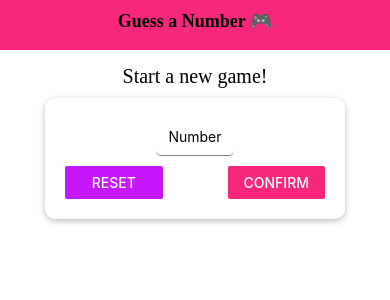
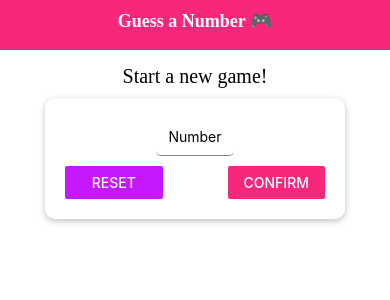
Before and after one commit to Atuoha/react_native_numGuesser, a React Native app: screen / in a window 390 px wide. Shown: the top 300 px of the page. Built offline with nearby package versions, Linux system fonts and the light colour scheme.

Commit message:
platform specifications using PlatForm Library

```diff
--- a/App.js
+++ b/App.js
@@ -1,5 +1,5 @@
 import React, { useState } from "react";
-import { StyleSheet, View } from "react-native";
+import { StyleSheet, SafeAreaView } from "react-native";
 import * as Font from "expo-font";
 // import { AppLoading } from "expo";
 
@@ -60,10 +60,10 @@
   }
 
   return (
-    <View style={styles.screen}>
+    <SafeAreaView style={styles.screen}>
       <Header title={"Guess a Number 🎮"} />
       {content}
-    </View>
+    </SafeAreaView>
   );
 }
 
--- a/components/Header.js
+++ b/components/Header.js
@@ -1,10 +1,12 @@
 import React from "react";
-import { View, Text, StyleSheet } from "react-native";
+import { View, Text, StyleSheet, Platform } from "react-native";
 import Colors from '../constants/colors'
 
 const Header = (props) => {
   return (
     <View style={styles.header}>
+    {/* <View style={{...styles.header, ...Platform.select({ios: styles.headerIOS, android: styles.headerAndroid})}}> */}
+
       <Text style={styles.headerTitle}>{props.title}</Text>
     </View>
   );
@@ -12,17 +14,36 @@
 
 const styles = StyleSheet.create({
   header: {
-    backgroundColor: Colors.primary,
+    backgroundColor: Platform.OS === "android" || 'web' ? Colors.primary : 'white',
+    borderBottomColor: Platform.OS === "ios" ? '#ccc' : 'transparent',
+    borderBottomWidth: Platform.OS === "ios" ? 1 : 0,
     height: 50,
     paddingTop: "36",
     width: "100%",
   },
+
+//   headerBase: {
+//     height: 50,
+//     paddingTop: "36",
+//     width: "100%",
+//   },
+
+//   headerIOS: {
+//     backgroundColor: "white",
+//     borderBottomColor: "#ccc",
+//     borderBottomWidth: 1,
+//   },
+//   headerAndroid: {
+//     backgroundColor: Colors.primary,
+//   },
+
 
   headerTitle: {
     fontSize: 18,
     textAlign: "center",
     fontWeight: "bold",
     marginTop: 10,
+    color: Platform.OS === 'android' || 'web' ? 'white' : Colors.primary,
     fontFamily: 'open-sans-bold'
   },
 });
--- a/components/MainButton.js
+++ b/components/MainButton.js
@@ -1,30 +1,51 @@
-import React from 'react'
-import {View, Text, StyleSheet, TouchableOpacity, Dimensions} from 'react-native'
-import Colors from '../constants/colors'
+// PS: To avoid running if checks on your files for Platform specifications, you can create different files using .android, ios or web as attachment to the .js extension of the file and write platform specific compatible codes on each file while you import the file using its name without an extension addon. E.g MainButton.android.js, MainButton.ios.js and imported using import MainButton from './MainButton'
+
+import React from "react";
+import {
+  View,
+  Text,
+  StyleSheet,
+  TouchableOpacity,
+  Dimensions,
+  TouchableNativeFeedback,
+  Platform,
+} from "react-native";
+import Colors from "../constants/colors";
 
 export default function MainButton(props) {
+  let ButtonComponent = TouchableOpacity;
+
+  if (Platform.OS === "android" && Platform.Version >= 21) {
+    let ButtonComponent = TouchableNativeFeedback;
+  }
+
   return (
-        <TouchableOpacity onPress={props.onPress}>
+    <View style={styles.buttonContainer}>
+      <ButtonComponent onPress={props.onPress}>
         <View style={styles.button}>
           <Text style={styles.buttonText}>{props.children}</Text>
         </View>
-        </TouchableOpacity>
-
-    )
+      </ButtonComponent>
+    </View>
+  );
 }
 
 const styles = StyleSheet.create({
-    button:{
+  buttonContainer: {
+    borderRadius: 25,
+    overflow: "hidden",
+  },
+  button: {
     backgroundColor: Colors.accent,
-        paddingVertical: Dimensions.get('window').width > 350 ? 12 : 9,
+    paddingVertical: Dimensions.get("window").width > 350 ? 12 : 9,
     paddingHorizontal: 10,
     borderRadius: 25,
-        textAlign: 'center',
+    textAlign: "center",
   },
 
-    buttonText:{
-        color: 'white',
-        fontSize: Dimensions.get('window').width > 350 ? 18 : 15,
-        fontFamily: 'open-sans-reg'
-    }
-})
+  buttonText: {
+    color: "white",
+    fontSize: Dimensions.get("window").width > 350 ? 18 : 15,
+    fontFamily: "open-sans-reg",
+  },
+});
--- a/components/SelectedNumberCard.js
+++ b/components/SelectedNumberCard.js
@@ -9,8 +9,9 @@
 
     const startGameHandler = ()=>{
         props.onPressStartBtn()
+    }
 
-    }
+
   return (
     <Card style={styles.cardInput}>
       <Text style={default_styles.light}>You Selected</Text>
--- a/screens/GameOverScreen.js
+++ b/screens/GameOverScreen.js
@@ -18,7 +18,7 @@
   );
 
   useEffect(() => {
-    updateLayout = () => {
+    const updateLayout = () => {
       setAvailableDeviceWidth(Dimensions.get("window").width);
     };
     Dimensions.addEventListener("change", updateLayout);
@@ -27,7 +27,7 @@
     };
   });
 
-  if (availableDeviceWidth > 350) {
+  if (availableDeviceWidth < 350) {
     return (
       <View style={styles.screen}>
         <Card style={styles.card}>
```
Lines whose indentation alone changed are shown as unchanged.
